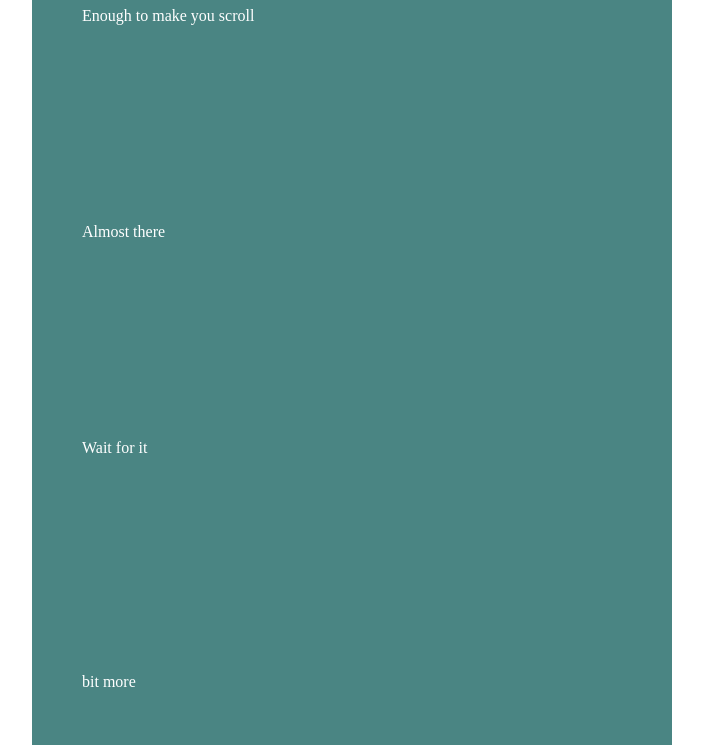
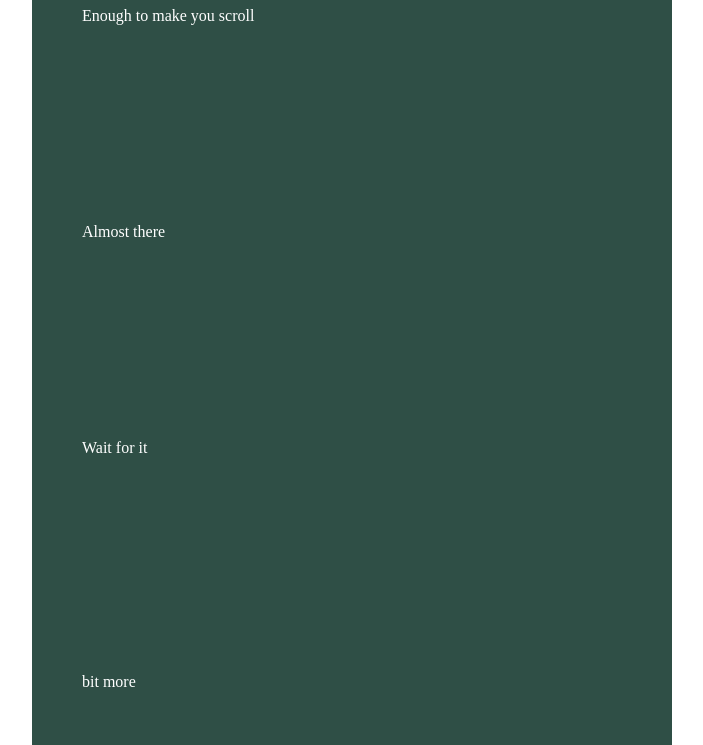
Before and after one commit to JxrleyE/CMSC434, a plain HTML site: page index.html in a window 1280 px wide. Shown: the part 131-876 px from the top of the page, without its empty margins (288-991 px from the left). Drawn offline with Linux system fonts and the light colour scheme.

Commit message:
comments n new icon in folder

```diff
--- a/style.css
+++ b/style.css
@@ -3,7 +3,7 @@
   width: 640px;
   height: 960px;
   overflow: hidden;
-  background-color: rgb(74, 133, 131);
+  background-color: #2F4F46;
   position: relative;
 }
 
@@ -14,6 +14,7 @@
     width: 100%;
 }
 
+/* Scroll feature */
 .scroll {
     height: 860px;
     overflow: auto;
@@ -56,6 +57,7 @@
   text-align: left;
 }
 
+/* For botton right text */
 .BR {
     position: absolute;
     bottom: 90px;
```
Also changed, not shown: icons/SmileyFace.png (added).
